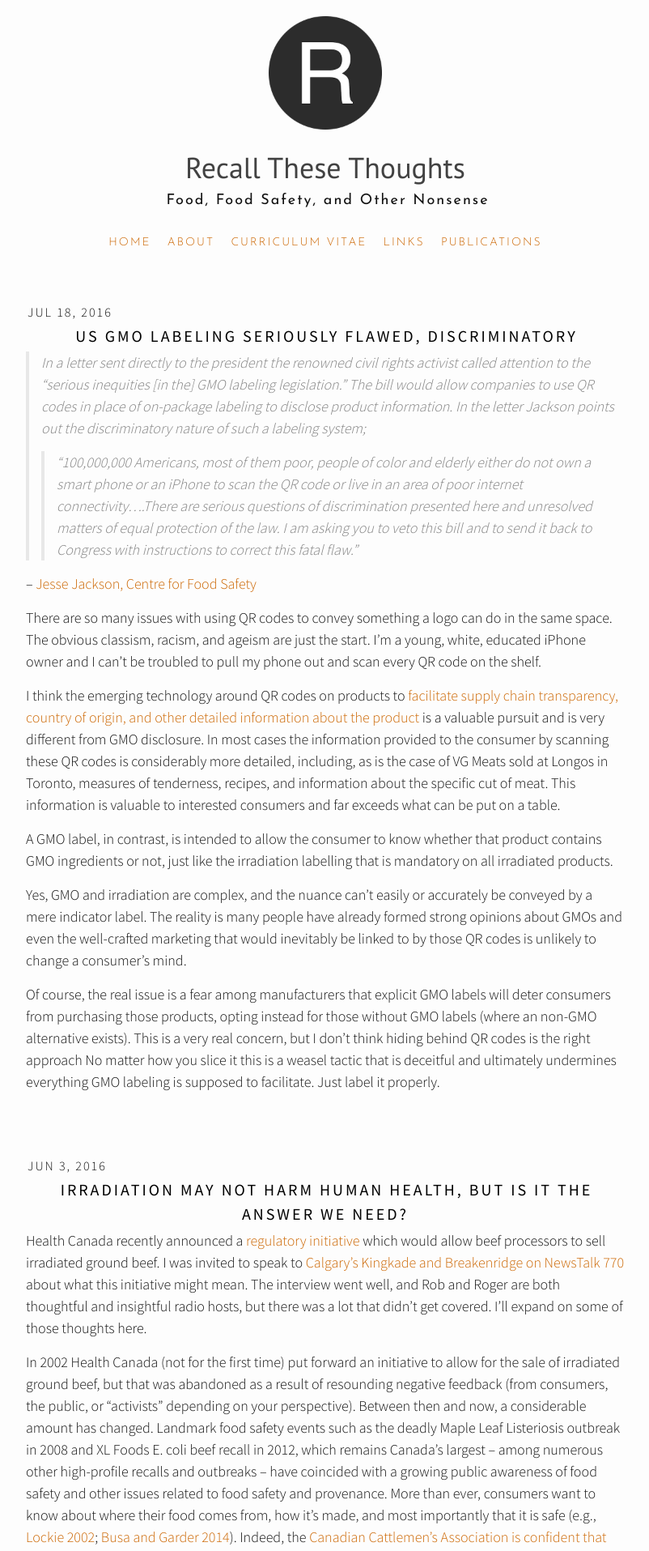
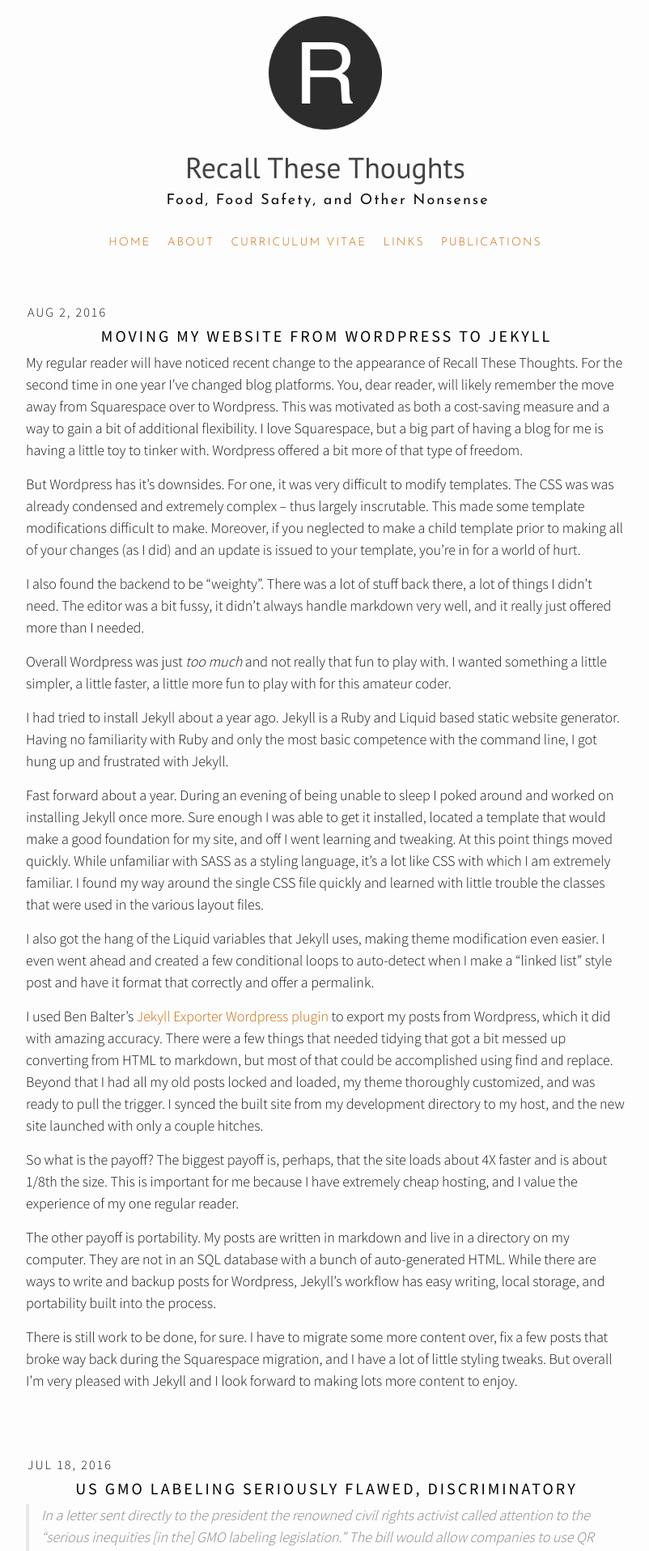
Before and after one commit to scottisloud/rtt-jekyll, a Jekyll site: the page built from index.html, in a window 1280 px wide. Shown: the top 1915 px of the page at 81% size, without its empty margins (238-1040 px from the left). Built offline with Jekyll 4.4.1, drawn with Linux system fonts in a browser that asks for light colours; nearby versions of some CDN libraries; the list of posts is cut into pages by our own code; some of the changed text lies outside the part shown.

Commit message:
formatting and new post
Added pagination gem, pagination to index, and created a new post on
the migration to jekyll.

```diff
--- a/Gemfile
+++ b/Gemfile
@@ -14,6 +14,9 @@
 # This is the default theme for new Jekyll sites. You may change this to anything you like.
 gem "minima"
 
+#this is the bundle for pagination
+gem "jekyll-paginate"
+
 # If you want to use GitHub Pages, remove the "gem "jekyll"" above and
 # uncomment the line below. To upgrade, run `bundle update github-pages`.
 # gem "github-pages", group: :jekyll_plugins
--- a/_config.yml
+++ b/_config.yml
@@ -13,6 +13,8 @@
 url: "http://scottlougheed.com" # the base hostname & protocol for your site
 twitter_username: scottisloud
 github_username:  scottisloud
-
+paginate: 30
 # Build settings
 markdown: kramdown
+
+gems: [jekyll-paginate]
--- a/_includes/head.html
+++ b/_includes/head.html
@@ -8,6 +8,7 @@
   <link href='https://fonts.googleapis.com/css?family=PT+Sans:400,700,400italic,700italic|Source+Sans+Pro:400,700,200,300|Josefin+Sans:400,600,700,300' rel='stylesheet' type='text/css'>
   <link href="https://maxcdn.bootstrapcdn.com/font-awesome/4.5.0/css/font-awesome.min.css" rel="stylesheet">
 
+  <link rel="shortcut icon" type="image/x-icon" href="/favicon.ico?">
   <link rel="stylesheet" href="{{ "/css/style.css" | prepend: site.baseurl }}">
   <link rel="canonical" href="{{ page.url | replace:'index.html','' | prepend: site.baseurl | prepend: site.url }}">
   <link rel="alternate" type="application/rss+xml" title="{{ site.title }}" href="{{ "/feed.xml" | prepend: site.baseurl | prepend: site.url }}">
--- a/_drafts/2015-07-17-2015717a85blcjcd1f84oww91896arr04v2g3.md
+++ b/_posts/2015-07-17-2015717a85blcjcd1f84oww91896arr04v2g3.md
@@ -4,7 +4,7 @@
 date: 2015-07-17T17:57:00+00:00
 author: scottisloud
 layout: post
-permalink: /2015/07/17/2015717a85blcjcd1f84oww91896arr04v2g3/
+permalink: /2015/07/17/summarizing-literature-with-omnioutliner/
 ---
 In this entry I talk about how I use [OmniOutliner](https://www.omnigroup.com/omnioutliner/) and [DEVONthink Pro Office](http://devontechnologies.com) to summarize academic literature to lay the foundation for a literature review (or any type of written work, for that matter).
 
@@ -13,10 +13,20 @@
 To begin I need to explain a little bit about how I organize my academic literature. All of my academic literature is roughly organized into folders for broad subjects and which are stored in Dropbox. This is primarily in order to give reasonably convenient mobile access to these files in the event I want to read them on my iPad ([PDF Expert 5](https://readdle.com/products/pdfexpert5) is my PDF reader of choice on my iOS devices). I can set a given folder to be available offline in PDF Expert, avoiding having to keep my multi-gigabyte PDF library on my iPad.
 
 I then set DEVONthink on my Mac to &#8220;index&#8221; the root directory that contains all of these subject folders and their contents. In DEVONthink parlance, to &#8220;index&#8221; is in contrast to &#8220;importing&#8221;. _Importing_ into DEVONthink means that files are kept in special DEVONthink databases that are not readily readable outside of DEVONthink, and so works well if you don&#8217;t need regular, easy access to these files on outside of DEVONthink ([DEVONthink Server](https://player.vimeo.com/video/49445176?title=0&byline=0&portrait=0&autoplay=0), included as part of the Pro Office version, however, could work for some use cases though). _Indexing_, on the other hand, allows you to reference files as they live in your computer&#8217;s file system. This means I can have my PDFs in folders in Dropbox, and still view them in DEVONthink and take advantage of various organizational and search features in DEVONthink. So in DEVONthink, I end up with a listing of all those subject matter directories and their PDF contents:
+
 <figure>
-![DEVONthink Pro Office showing the root directory with all of roughly organized folders]({{site.baseurl}}/img/dtpo-root-dir.png)<figcaption>DEVONthink Pro Office showing the root directory with all of roughly organized folders</figcaption></figure>
+  <img src="{{site.baseurl}}/img/dtpo-root-dir.png" alt="DEVONthink Pro Office showing the root directory with all of roughly organized folders" title="DEVONthink Pro Office showing the root directory with all of roughly organized folders">
+  <figcaption class="post-img-cap">
+    DEVONthink Pro Office showing the root directory with all of roughly organized folders
+  </figcaption>
+</figure>
+
 <figure>
-![Tags in DEVONthink Pro Office]({{site.baseurl}}/img/dtpo-tags.png)<figcaption>Tags in DEVONthink Pro Office</figcaption></figure>
+  <img src="{{site.baseurl}}/img/dtpo-tags.png" alt="Tags in DEVONthink Pro Office" title="Tags in DEVONthink Pro Office">
+  <figcaption class="post-img-cap">
+    Tags in DEVONthink Pro Office
+  </figcaption>
+</figure>
 
 From here I can use tags to impose a more elaborate and in my opinion, useful, organizational system on these that doesn&#8217;t mess too much with their organization in Finder (and thus, does not impact their accessibility on my iOS devices!). I&#8217;ll write more about this in another entry, but just to demonstrate, here is a segment of my tag list in DEVONthink. This is my primary way of organizing in DEVONthink and offers much more flexibility than the rough folder categories I described above (again, that is almost solely inservice of offering easy access on my iOS devices). Example of my sloppy tagging to the right.
 
@@ -39,7 +49,12 @@
   7. Return to your outline, add the link as a &#8220;note&#8221; for the quote you just pasted (cmd-&#8216;) with the page number in parentheses for your reference.
 
 <figure>
-![Early stages, not much paraphrased content in this example, but it should convey the idea]({{site.baseurl}}/img/omnioutliner-outline-example.png)<figcaption>Early stages, not much paraphrased content in this example, but it should convey the idea</figcaption></figure>
+  <img src="{{site.baseurl}}/img/omnioutliner-outline-example.png" alt="Early stages, not much paraphrased content in this example, but it should convey the idea" title="Early stages, not much paraphrased content in this example, but it should convey the idea" />
+  <figcaption class="post-img-cap">
+    Early stages, not much paraphrased content in this example, but it should convey the idea
+  </figcaption>
+</figure>
+
 
 At this point you should end up with something that looks more or less like the image on the right.
 
@@ -51,7 +66,14 @@
 
 ## Additional notes {#additionalnotes}
 
-I generally keep my OmniOutliner-created files around forever since they are great reference material. It is also easy to copy-and-paste nodes or entire trees into other OmniOutliner documents if I&#8217;m in need of it in another OmniOutliner document. You might be asking why I put the Page Links into a &#8220;note&#8221; for each node. Having them as a &#8220;note&#8221; has two important benefits: First, it ensure that the link and the quoted passage are inseparable, so you never end up with orphan quotes. The second benefit is that notes can easily be hidden and shown, individually or en masse. This helps clear up the clutter and improve the readability of the outline. <figure><img src="{{site.baseurl}}/img/omnioutliner-content-pane.png" alt="The "Contents" pane in OmniOutliner allows you to focus on one particular section."/><figcaption>The &#8220;Contents&#8221; pane in OmniOutliner allows you to focus on one particular section.</figcaption></figure>
+I generally keep my OmniOutliner-created files around forever since they are great reference material. It is also easy to copy-and-paste nodes or entire trees into other OmniOutliner documents if I&#8217;m in need of it in another OmniOutliner document. You might be asking why I put the Page Links into a &#8220;note&#8221; for each node. Having them as a &#8220;note&#8221; has two important benefits: First, it ensure that the link and the quoted passage are inseparable, so you never end up with orphan quotes. The second benefit is that notes can easily be hidden and shown, individually or en masse. This helps clear up the clutter and improve the readability of the outline.
+
+<figure>
+  <img src="{{site.baseurl}}/img/omnioutliner-content-pane.png" alt="The Contents pane in OmniOutliner allows you to focus on one particular section."/>
+  <figcaption class="post-img-cap">
+    The &#8220;Contents&#8221; pane in OmniOutliner allows you to focus on one particular section.
+  </figcaption>
+</figure>
 
 You could also use OmniOultiner as a means of outlining an entire manuscript, making the literature review section just one portion of the broader outline. You can then use the &#8220;Content&#8221; pane in OmniOutliner to show only the literature review section as I&#8217;ve done in the image to the left.
 
--- /dev/null
+++ b/_posts/2016-08-02-move-to-jekyll.md
@@ -0,0 +1,26 @@
+---
+title: Moving my website from Wordpress to Jekyll
+layout: post
+published: true
+---
+My regular reader will have noticed recent change to the appearance of Recall These Thoughts. For the second time in one year I've changed blog platforms. You, dear reader, will likely remember the move away from Squarespace over to Wordpress. This was motivated as both a cost-saving measure and a way to gain a bit of additional flexibility. I love Squarespace, but a big part of having a blog for me is having a little toy to tinker with. Wordpress offered a bit more of that type of freedom.
+
+But Wordpress has it's downsides. For one, it was very difficult to modify templates. The CSS was was already condensed and extremely complex – thus largely inscrutable. This made some template modifications difficult to make. Moreover, if you neglected to make a child template prior to making all of your changes (as I did) and an update is issued to your template, you're in for a world of hurt.
+
+I also found the backend to be "weighty". There was a lot of stuff back there, a lot of things I didn't need. The editor was a bit fussy, it didn't always handle markdown very well, and it really just offered more than I needed.
+
+Overall Wordpress was just *too much* and not really that fun to play with. I wanted something a little simpler, a little faster, a little more fun to play with for this amateur coder.
+
+I had tried to install Jekyll about a year ago. Jekyll is a Ruby and Liquid based static website generator. Having no familiarity with Ruby and only the most basic competence with the command line, I got hung up and frustrated with Jekyll.
+
+Fast forward about a year. During an evening of being unable to sleep I poked around and worked on installing Jekyll once more. Sure enough I was able to get it installed, located a template that would make a good foundation for my site, and off I went learning and tweaking. At this point things moved quickly. While unfamiliar with SASS as a styling language, it's a lot like CSS with which I am extremely familiar. I found my way around the single CSS file quickly and learned with little trouble the classes that were used in the various layout files.
+
+I also got the hang of the Liquid variables that Jekyll uses, making theme modification even easier. I even went ahead and created a few conditional loops to auto-detect when I make a "linked list" style post and have it format that correctly and offer a permalink.
+
+I used Ben Balter's [Jekyll Exporter Wordpress plugin](https://wordpress.org/plugins/jekyll-exporter/) to export my posts from Wordpress, which it did with amazing accuracy. There were a few things that needed tidying that got a bit messed up converting from HTML to markdown, but most of that could be accomplished using find and replace. Beyond that I had all my old posts locked and loaded, my theme thoroughly customized, and was ready to pull the trigger. I synced the built site from my development directory to my host, and the new site launched with only a couple hitches.
+
+So what is the payoff? The biggest payoff is, perhaps, that the site loads about 4X faster and is about 1/8th the size. This is important for me because I have extremely cheap hosting, and I value the experience of my one regular reader.
+
+The other payoff is portability. My posts are written in markdown and live in a directory on my computer. They are not in an SQL database with a bunch of auto-generated HTML. While there are ways to write and backup posts for Wordpress, Jekyll's workflow has easy writing, local storage, and portability built into the process.
+
+There is still work to be done, for sure. I have to migrate some more content over, fix a few posts that broke way back during the Squarespace migration, and I have a lot of little styling tweaks. But overall I'm very pleased with Jekyll and I look forward to making lots more content to enjoy.
--- a/css/style.scss
+++ b/css/style.scss
@@ -117,6 +117,8 @@
 img {
     max-width: 100%;
     vertical-align: middle;
+    display: block;
+    margin: 0 auto;
 }
 
 img.logo {
@@ -144,6 +146,11 @@
 
 figcaption {
     font-size: $small-font-size;
+    font-weight: bolder;
+    background: #eee;
+    display: inline-block;
+    padding: 5px 15px;
+    margin-top: 5px;
 }
 
 
@@ -372,7 +379,7 @@
 }
 .postContent {
   padding-top: 3.5em;
-  text-align: center;
+  // text-align: center;
 }
 .postDate {
   float: left;
```
Also changed, not shown: Gemfile.lock.
